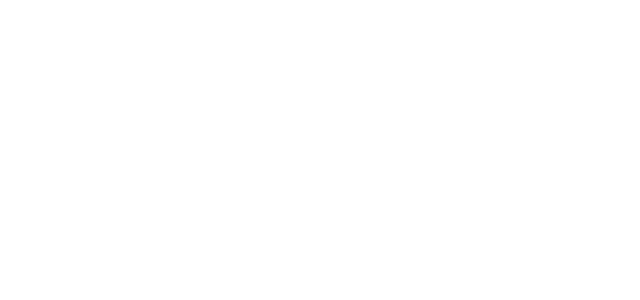
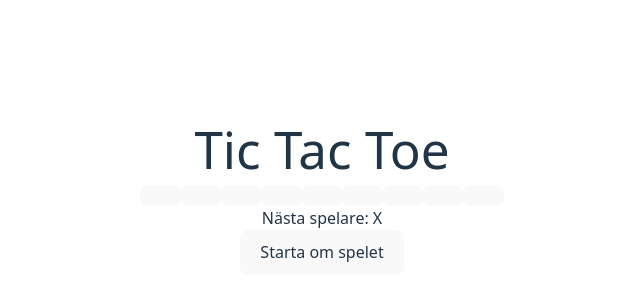
Before and after one commit to JoseRaul-TR/TypeScript-I-React-Tic-Tac-Toe, a React (Vite) app: page / in a window 1280 px wide. Shown: the part 202-502 px from the top of the page, without its empty margins (318-958 px from the left). Built offline with nearby package versions, Linux system fonts and the light colour scheme.

Commit message:
create basic game logic, component and types

```diff
--- a/src/App.tsx
+++ b/src/App.tsx
@@ -1,13 +1,12 @@
-
-import './App.css'
+import "./App.css";
+import TicTacToeGame from "./components/TicTacToeGame.tsx";
 
 function App() {
-
   return (
-    <>
-
-    </>
-  )
+    <div>
+      <TicTacToeGame />
+    </div>
+  );
 }
 
-export default App
+export default App;
--- /dev/null
+++ b/src/components/TicTacToeGame.tsx
@@ -0,0 +1,86 @@
+import type { Cell, Player } from "../types/types";
+import { useState } from "react";
+
+// Winning patterns
+const winPatterns: number[][] = [
+  // rows
+  [0, 1, 2],
+  [3, 4, 5],
+  [6, 7, 8],
+  // columns
+  [0, 3, 6],
+  [1, 4, 7],
+  [2, 5, 8],
+  // diagonals
+  [0, 4, 8],
+  [2, 4, 6],
+];
+
+// Function to check winner
+function checkWin(board: Cell[], player: Player): boolean {
+  return winPatterns.some((pattern) =>
+    pattern.every((index) => board[index] === player)
+  );
+}
+
+// Function to check draw
+function checkDraw(board: Cell[]): boolean {
+  return board.every((cell) => cell !== null);
+}
+
+export default function TicTacToeGame() {
+  const [board, setBoard] = useState<Cell[]>(Array(9).fill(null));
+  const [currentPlayer, setCurrentPlayer] = useState<Player>("X");
+  const [winner, setWinner] = useState<Player | null>(null);
+  const [isDraw, setIsDraw] = useState(false);
+
+  function handleClick(index: number) {
+    if (board[index] !== null || winner) return;
+
+    const newBoard = [...board];
+    newBoard[index] = currentPlayer;
+    setBoard(newBoard);
+
+    if (checkWin(newBoard, currentPlayer)) {
+      setWinner(currentPlayer);
+      return;
+    }
+
+    if (checkDraw(newBoard)) {
+      setIsDraw(true);
+      return;
+    }
+
+    setCurrentPlayer(currentPlayer === "X" ? "O" : "X");
+  }
+
+  function resetGame() {
+    setBoard(Array(9).fill(null));
+    setCurrentPlayer("X");
+    setWinner(null);
+    setIsDraw(false);
+  }
+
+  return (
+    <div className="">
+      <div className="">
+        <h1>Tic Tac Toe</h1>
+        <div>
+          {board.map((cell, index) => (
+            <button key={index} onClick={() => handleClick(index)} className="">
+              {cell}
+            </button>
+          ))}
+        </div>
+        <div className="">
+          {winner && <p> Grattis! {winner} vinner!</p>}
+          {isDraw && <p>Ett oavgjort resultat!</p>}
+          {!winner && !isDraw && <p>Nästa spelare: {currentPlayer}</p>}
+        </div>
+        <button onClick={resetGame} className="">
+          Starta om spelet
+        </button>
+      </div>
+    </div>
+  );
+}
--- /dev/null
+++ b/src/types/types.ts
@@ -0,0 +1,2 @@
+export type Player = "X" | "O";
+export type Cell = Player | null;
```
